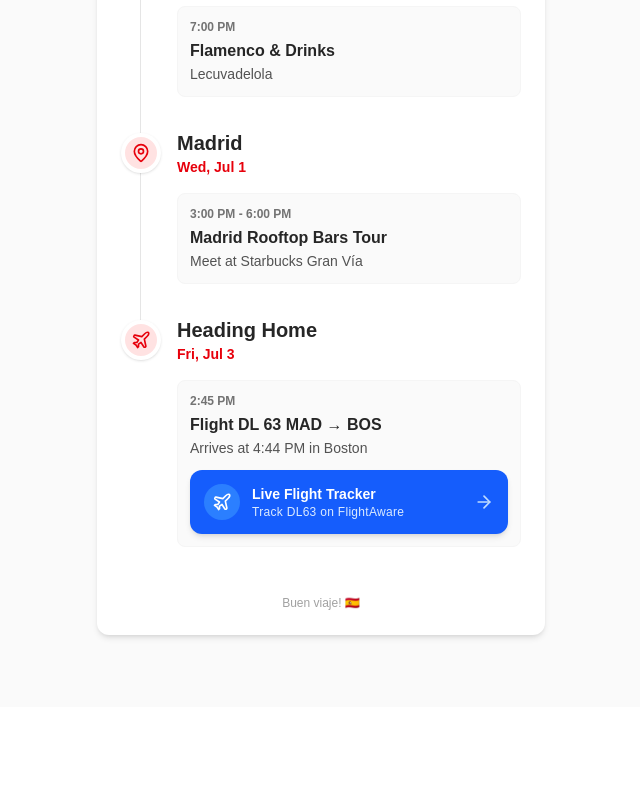
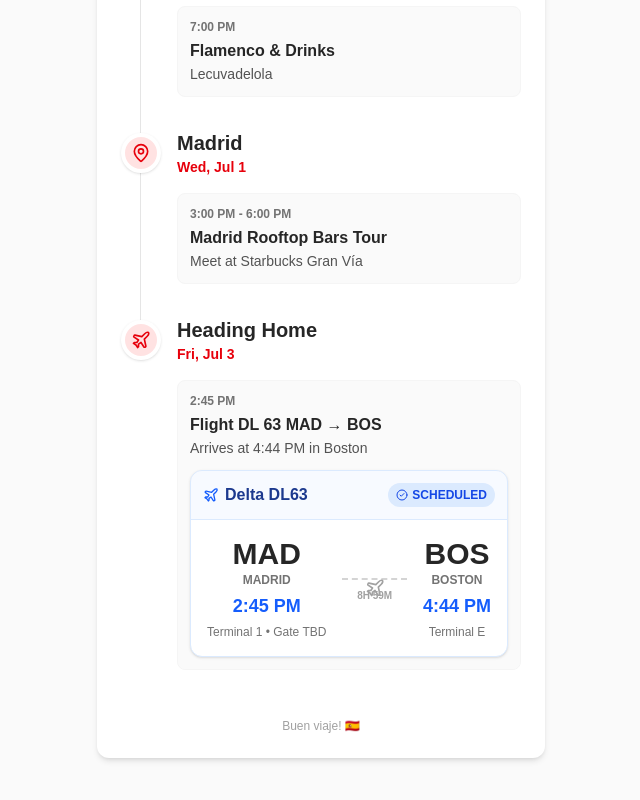
Before and after one commit to bizkitTM/spain-guide, a Next.js app: page / in a window 1280 px wide. Shown: the part 2704-3504 px from the top of the page, without its empty margins (319-959 px from the left). Before the commit the page ends 3411 px from the top, so only its background shows below. Built offline with nearby package versions, Linux system fonts and the light colour scheme; no server answers.

Commit message:
Revert "Replace API flight widget with simple FlightAware external link button"
This reverts commit f3c770ef4ce94045120ef925f2c157d67e9bd59f.

```diff
--- /dev/null
+++ b/src/app/api/flight/route.ts
@@ -0,0 +1,24 @@
+import { NextResponse } from 'next/server';
+
+export async function GET() {
+  const flightKey = process.env.AVIATIONSTACK_API_KEY;
+
+  if (!flightKey) {
+    // Return mock data so the app builds and shows the UI properly
+    return NextResponse.json({
+      isMock: true,
+      flight: "DL63",
+      status: "scheduled",
+      departure: { gate: "TBD", terminal: "1", scheduled: "2026-07-03T14:45:00+00:00", estimated: "2026-07-03T14:45:00+00:00" },
+      arrival: { gate: "E", terminal: "E", scheduled: "2026-07-03T16:44:00+00:00", estimated: "2026-07-03T16:44:00+00:00" }
+    });
+  }
+
+  try {
+    const res = await fetch(`http://api.aviationstack.com/v1/flights?access_key=${flightKey}&flight_iata=DL63`);
+    const data = await res.json();
+    return NextResponse.json(data);
+  } catch (err) {
+    return NextResponse.json({ error: "Failed to fetch live flight data" }, { status: 500 });
+  }
+}
--- a/src/app/page.tsx
+++ b/src/app/page.tsx
@@ -1,6 +1,7 @@
 import React from 'react';
 import { MapPin, Train, Utensils, Wine, Music, Plane, Castle, Anchor, Grape, Home, Coffee, ArrowRight, ShoppingBag, Moon } from 'lucide-react';
 import Link from 'next/link';
+import FlightStatus from '../components/FlightStatus';
 
 import type { Metadata } from 'next';
 
@@ -180,20 +181,7 @@
                       <div className="text-xs font-bold text-neutral-500 mb-1">{event.time}</div>
                       <div className="font-semibold text-neutral-800 mb-0.5">{event.title}</div>
                       <div className="text-sm text-neutral-600 leading-snug">{event.detail}</div>
-                      {event.title.includes('DL 63') && (
-                        <a href="https://flightaware.com/live/flight/DAL63" target="_blank" rel="noreferrer" className="mt-3 bg-blue-600 hover:bg-blue-700 text-white rounded-xl p-3.5 shadow-md flex items-center justify-between group transition-all active:scale-[0.98]">
-                          <div className="flex items-center">
-                            <div className="bg-blue-500 rounded-full p-2 mr-3 group-hover:bg-blue-400 transition-colors">
-                              <Plane className="w-5 h-5 text-white" />
-                            </div>
-                            <div className="text-left">
-                              <div className="font-bold text-sm">Live Flight Tracker</div>
-                              <div className="text-xs text-blue-100 font-medium tracking-wide">Track DL63 on FlightAware</div>
-                            </div>
-                          </div>
-                          <ArrowRight className="w-5 h-5 text-blue-200 group-hover:text-white transition-colors" />
-                        </a>
-                      )}
+                      {event.title.includes('DL 63') && <FlightStatus />}
                     </div>
                   ))}
                 </div>
--- /dev/null
+++ b/src/components/FlightStatus.tsx
@@ -0,0 +1,105 @@
+'use client';
+import React, { useEffect, useState } from 'react';
+import { Plane, AlertCircle, Clock, CheckCircle2 } from 'lucide-react';
+
+export default function FlightStatus() {
+  const [data, setData] = useState<any>(null);
+  const [loading, setLoading] = useState(true);
+  const [error, setError] = useState('');
+
+  useEffect(() => {
+    fetch('/api/flight')
+      .then(res => res.json())
+      .then(data => {
+        setData(data);
+        setLoading(false);
+      })
+      .catch(err => {
+        setError('Failed to load flight data');
+        setLoading(false);
+      });
+  }, []);
+
+  if (loading) {
+    return (
+      <div className="bg-white border border-neutral-200 rounded-xl p-4 shadow-sm animate-pulse mt-3">
+        <div className="h-4 bg-neutral-200 rounded w-1/3 mb-4"></div>
+        <div className="h-10 bg-neutral-100 rounded w-full"></div>
+      </div>
+    );
+  }
+
+  if (error) {
+    return (
+      <div className="bg-red-50 border border-red-200 rounded-xl p-4 flex items-center text-red-600 text-sm mt-3">
+        <AlertCircle className="w-4 h-4 mr-2" />
+        {error}
+      </div>
+    );
+  }
+
+  const isMock = data?.isMock;
+  const flightInfo = isMock ? data : data?.data?.[0];
+
+  const depTime = flightInfo?.departure?.estimated || flightInfo?.departure?.scheduled || '2026-07-03T14:45:00Z';
+  const arrTime = flightInfo?.arrival?.estimated || flightInfo?.arrival?.scheduled || '2026-07-03T16:44:00Z';
+
+  const depGate = flightInfo?.departure?.gate || 'TBD';
+  const depTerminal = flightInfo?.departure?.terminal || '1';
+
+  const status = flightInfo?.flight_status || 'scheduled';
+
+  const formatTime = (isoString: string) => {
+    try {
+      // Very simple formatter so we don't mess up timezones locally
+      const d = new Date(isoString);
+      return d.toLocaleTimeString('en-US', { hour: 'numeric', minute: '2-digit' });
+    } catch {
+      return isoString;
+    }
+  };
+
+  return (
+    <div className="bg-white border border-blue-100 rounded-xl overflow-hidden shadow-sm mt-3">
+      <div className="bg-blue-50/50 border-b border-blue-100 p-3 flex justify-between items-center">
+        <div className="flex items-center text-blue-900 font-bold">
+          <Plane className="w-4 h-4 mr-1.5 text-blue-600" />
+          Delta DL63
+        </div>
+        <div className="flex items-center text-xs font-semibold px-2 py-1 rounded-full bg-blue-100 text-blue-700">
+          {status === 'active' ? <Clock className="w-3 h-3 mr-1" /> : <CheckCircle2 className="w-3 h-3 mr-1" />}
+          {status.toUpperCase()}
+        </div>
+      </div>
+
+      <div className="p-4 flex items-center justify-between">
+        <div className="text-center">
+          <div className="text-3xl font-black text-neutral-800">MAD</div>
+          <div className="text-xs font-bold text-neutral-500 mb-1">MADRID</div>
+          <div className="text-lg font-bold text-blue-600">{isMock ? "2:45 PM" : formatTime(depTime)}</div>
+          <div className="text-xs text-neutral-500 mt-1">Terminal {depTerminal} • Gate {depGate}</div>
+        </div>
+
+        <div className="flex-1 px-4 flex flex-col items-center justify-center relative">
+          <div className="w-full h-px border-t-2 border-dashed border-neutral-300 relative top-1"></div>
+          <Plane className="w-5 h-5 text-neutral-400 absolute top-1/2 -translate-y-1/2" />
+          <div className="text-[10px] uppercase font-bold text-neutral-400 mt-3 bg-white px-2">8h 59m</div>
+        </div>
+
+        <div className="text-center">
+          <div className="text-3xl font-black text-neutral-800">BOS</div>
+          <div className="text-xs font-bold text-neutral-500 mb-1">BOSTON</div>
+          <div className="text-lg font-bold text-blue-600">{isMock ? "4:44 PM" : formatTime(arrTime)}</div>
+          <div className="text-xs text-neutral-500 mt-1">Terminal E</div>
+        </div>
+      </div>
+
+      {isMock && (
+        <div className="bg-amber-50 border-t border-amber-100 p-2 text-[10px] text-amber-700 font-medium text-center flex items-center justify-center">
+          <AlertCircle className="w-3 h-3 mr-1" />
+          LIVE DATA PAUSED: Add AVIATIONSTACK_API_KEY in Vercel to activate
+        </div>
+      )}
+    </div>
+  );
+}
```
